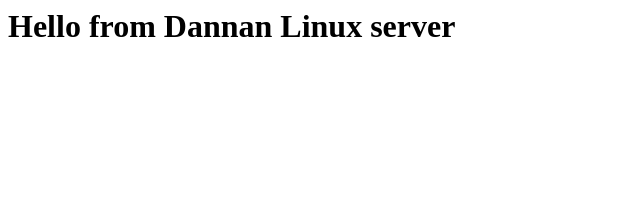
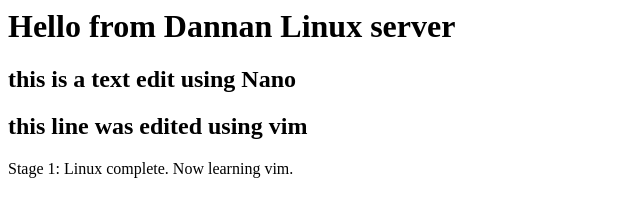
Before and after one commit to Dannansilva/devops-journey, a plain HTML site: page stage1/index.html in a window 1280 px wide. Shown: the whole page, without its empty margins (0-640 px from the left). Drawn offline with Linux system fonts and the light colour scheme.

Commit message:
Update stage1 webpage with nano and vim edits

```diff
--- a/stage1/index.html
+++ b/stage1/index.html
@@ -1 +1,4 @@
 <h1>Hello from Dannan Linux server</h1>
+<h2>this is a text edit using Nano </h2>
+<h2> this line was edited using vim </h2>
+<p>Stage 1: Linux complete. Now learning vim.</p>
```
